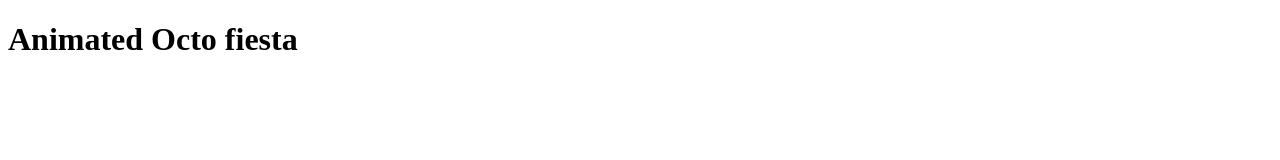
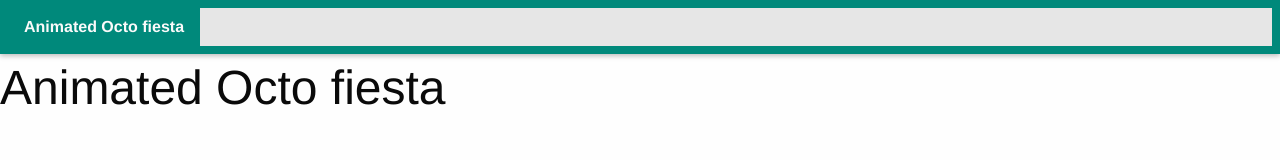
Before and after one commit to Vogete/animated-octo-fiesta, a plain HTML site: page index.html in a window 1280 px wide. Drawn offline with nearby package versions, Linux system fonts and the light colour scheme.

Commit message:
Foundation added, jquery added, navbar created

```diff
--- a/css/style.scss
+++ b/css/style.scss
@@ -0,0 +1,14 @@
+$menu-color: #00897B;
+$primary-color: #009688;
+$dark-font-color: #FAFAFA;
+$light-font-color: #000000;
+
+.top-bar{
+    box-shadow: 0 2px 5px rgba(0,0,0,.26);
+}
+
+.top-bar, .menu-text{
+    background-color: $menu-color;
+    color: $dark-font-color;
+
+}
--- a/index.html
+++ b/index.html
@@ -1,13 +1,40 @@
 <!DOCTYPE html>
 <html lang="en">
+
     <head>
         <title>Project Animated Octofiesta</title>
         <meta charset="UTF-8">
         <meta name="viewport" content="width=device-width, initial-scale=1">
+        <script src="https://ajax.googleapis.com/ajax/libs/jquery/3.1.1/jquery.min.js"></script>
+        <script src="https://cdnjs.cloudflare.com/ajax/libs/what-input/4.0.4/what-input.min.js"></script>
+        <!-- Foundation CSS -->
+        <link rel="stylesheet" href="https://cdnjs.cloudflare.com/ajax/libs/foundation/6.3.0/css/foundation.min.css">
+        <!-- Foundation JavaScript -->
+        <script src="https://cdnjs.cloudflare.com/ajax/libs/foundation/6.3.0/js/foundation.min.js"></script>
+        <!-- Font Awesome -->
         <link rel="stylesheet" href="css/font-awesome/css/font-awesome.min.css">
         <link href="css/style.css" rel="stylesheet">
     </head>
+
     <body>
+        <div class="top-bar">
+            <div class="top-bar-left">
+                <ul class="dropdown menu" data-dropdown-menu>
+                    <li class="menu-text">Animated Octo fiesta</li>
+                </ul>
+            </div>
+            <div class="top-bar-right">
+                <ul class="menu">
+
+                </ul>
+            </div>
+        </div>
         <h1>Animated Octo fiesta</h1>
+
+
+        <script>
+            $(document).foundation();
+        </script>
     </body>
+
 </html>
```
Also changed, not shown: css/style.css.
